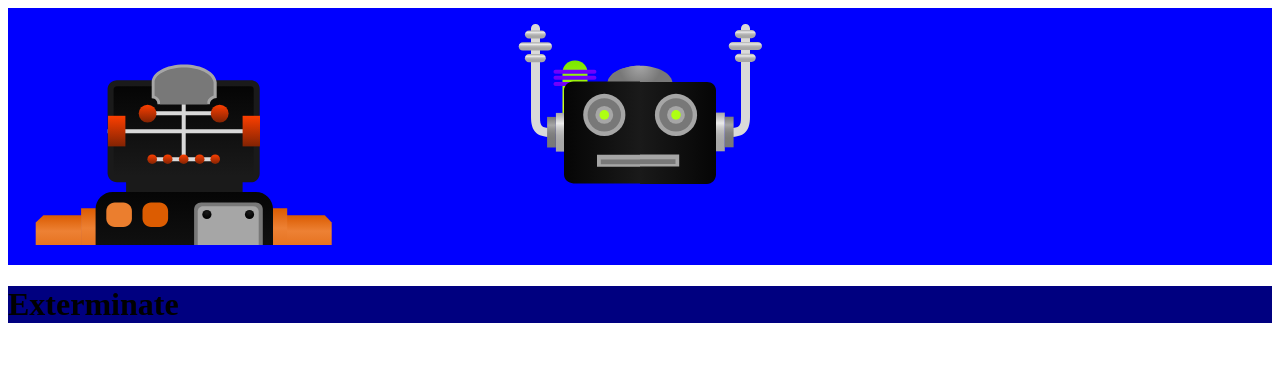
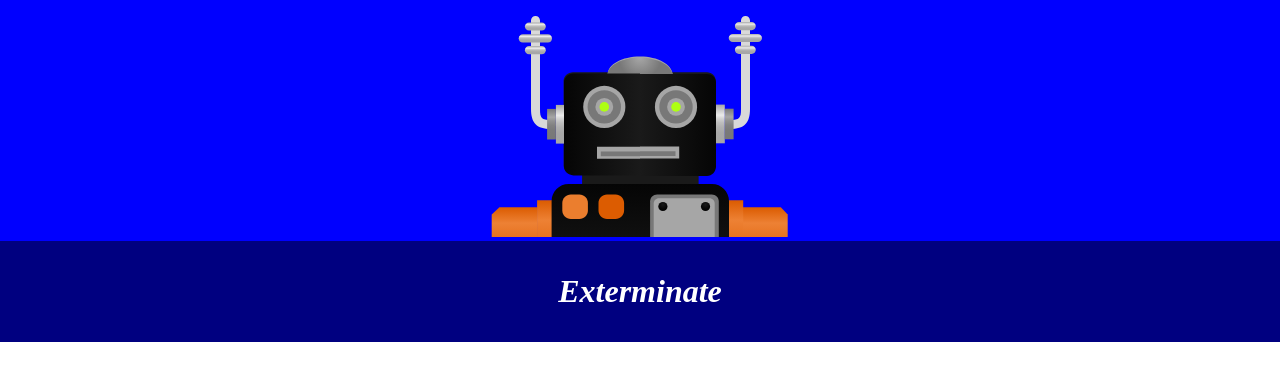
Before and after one commit to erinmilling/dsn1674-assignment-6, a plain HTML site: page index.html in a window 1280 px wide. Drawn offline with Linux system fonts and the light colour scheme.

Commit message:
created div element
created transition
adjusted h1 position

```diff
--- a/css/main.css
+++ b/css/main.css
@@ -4,22 +4,29 @@ html {
 *, *::before, *::after {
   box-sizing: inherit;
 }
+body{
+  margin: 0;
+}
 header{
   background-color: blue;
-  position: relative;
+
   margin: 0;
-  padding:1em;
+  padding: 1em 0em 0em 0em;
 }
 .headleft {
  position: absolute;
  width: 125px;
  right:50%;
+ transition: all 250ms linear;
+ top: 0px;
 
 }
 .headright {
   position: absolute;
   left: 50%;
   width: 125px;
+  transition: all 250ms linear;
+  top: 0px;
 }
 .brain {
   position: absolute;
@@ -33,4 +40,16 @@ header{
 }
 h1{
   background-color: navy;
+  padding: 1em;
+  text-align: center;
+  color: #FFFFFF;
+  margin: 0;
+  position: absolute;
+  width: 100%;
+  font-style: italic;
 }
+div{
+  position: relative;
+  width: 320px;
+  margin: 0 auto;
+}
--- a/index.html
+++ b/index.html
@@ -9,10 +9,13 @@
 </head>
 <body>
 <header>
+
+  <div>
   <img class="body" src="images/robot-body.svg" alt="">
   <img class="brain" src="images/robot-brain.svg" alt="">
   <img class="headleft" src="images/robot-head-left.svg" alt="">
   <img class= "headright" src="images/robot-head-right.svg" alt="">
+  </div>
 
 </header>
 <footer>
```
